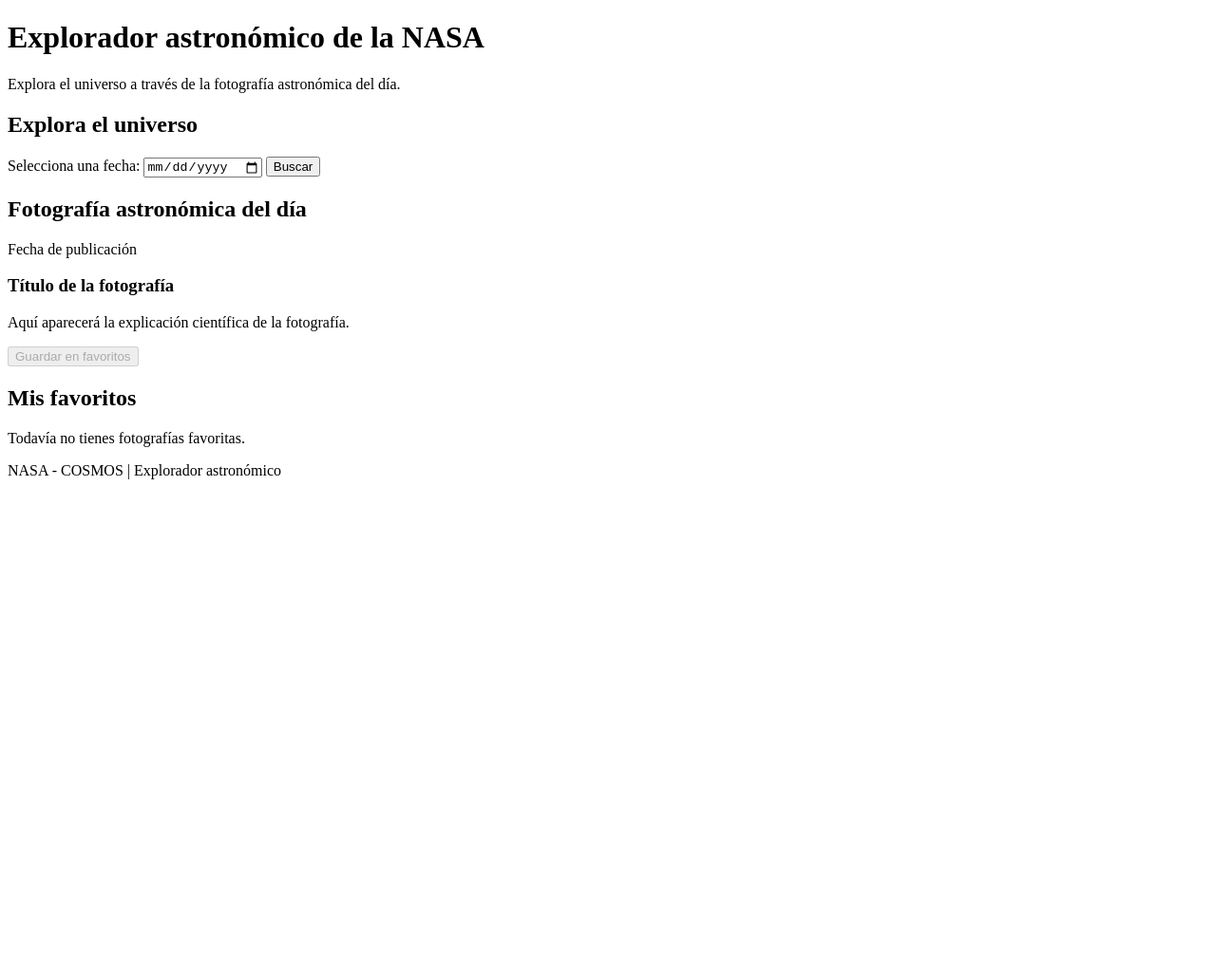
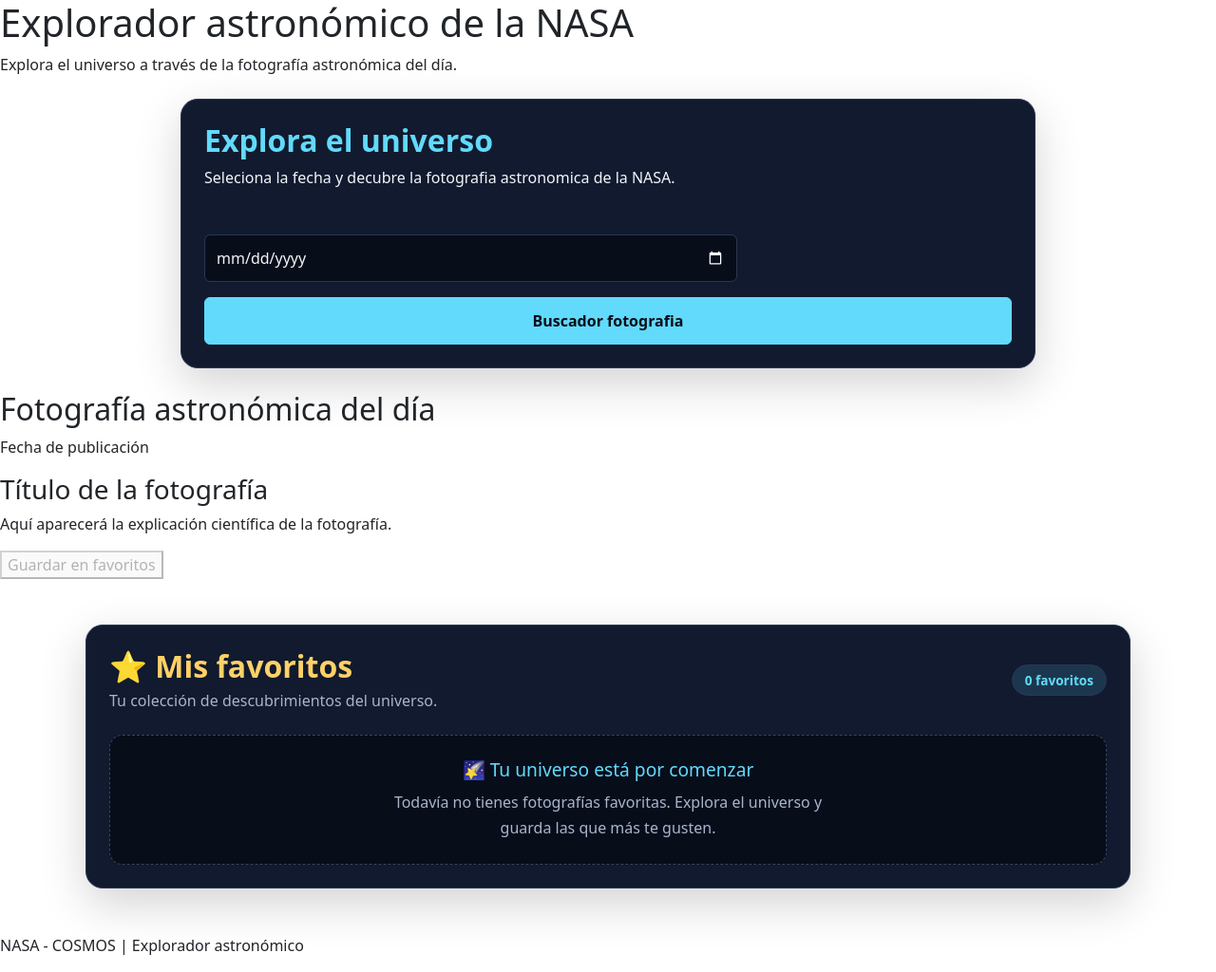
Before and after one commit to SantiagoLopez630/LAB_-Using_NPM, a website: page index.html in a window 1280 px wide. Shown: the whole page at 95% size. Before the commit the page ends 800 px from the top, so only its background shows below. Drawn offline with nearby package versions, Linux system fonts and the light colour scheme; files whose address does not match are found by name.

Commit message:
creacion e interfaz de buscador y favoritos

```diff
--- /dev/null
+++ b/css/styles.css
@@ -0,0 +1,171 @@
+:root {
+    --fondo: #080d1a;
+    --panel: #111a2e;
+    --panel-secundario: #19243b;
+    --primario: #61dafb;
+    --texto: #f1f5f9;
+    --texto-secundario: #a8b5cc;
+    --borde: #293752;
+    --favorito: #ffd166;
+    --error: #ff6b6b;
+}
+
+/* BUSCADOR CON BOOTSTRAP */
+
+#buscador {
+    max-width: 900px;
+    padding: 0;
+}
+
+.buscador-card {
+    background: #111a2e;
+    border: 1px solid #293752;
+    border-radius: 18px;
+    color: #f1f5f9;
+}
+
+.buscador-card h2 {
+    color: #61dafb;
+    font-weight: 700;
+}
+
+.buscador-card .text-secondary {
+    color: #a8b5cc !important;
+}
+
+.buscador-card .form-label {
+    color: #f1f5f9;
+    font-weight: 600;
+}
+
+.buscador-card .form-control {
+    background-color: #080d1a;
+    color: #f1f5f9;
+    border: 1px solid #293752;
+    padding: 12px;
+}
+
+.buscador-card .form-control:focus {
+    border-color: #61dafb;
+    box-shadow: 0 0 0 0.2rem rgba(97, 218, 251, 0.2);
+}
+
+.buscador-card input[type="date"]::-webkit-calendar-picker-indicator {
+    cursor: pointer;
+    filter: invert(1);
+}
+
+.buscador-card .btn-primary {
+    background-color: #61dafb;
+    border-color: #61dafb;
+    color: #080d1a;
+    font-weight: 700;
+    padding: 12px;
+    transition: 0.2s ease;
+}
+
+.buscador-card .btn-primary:hover {
+    background-color: #39bde3;
+    border-color: #39bde3;
+    transform: translateY(-2px);
+}
+
+#mensaje {
+    color: #ffd166;
+}
+
+/* SECCIÓN DE FAVORITOS */
+
+#favoritos {
+    max-width: 1100px;
+    padding: 0;
+}
+
+.favoritos-card {
+    background: #111a2e;
+    color: #f1f5f9;
+    border: 1px solid #293752;
+    border-radius: 18px;
+}
+
+.favoritos-card h2 {
+    color: #ffd166;
+    font-weight: 700;
+}
+
+.favoritos-descripcion {
+    color: #a8b5cc;
+}
+
+#contador-favoritos {
+    background: rgba(97, 218, 251, 0.15);
+    color: #61dafb;
+    border: 1px solid #293752;
+    padding: 9px 13px;
+    font-size: 0.85rem;
+}
+
+.favoritos-vacio {
+    background: #080d1a;
+    border: 1px dashed #354563;
+    border-radius: 14px;
+}
+
+.icono-vacio {
+    font-size: 3rem;
+    margin-bottom: 10px;
+}
+
+.favoritos-vacio h3 {
+    color: #61dafb;
+    font-size: 1.2rem;
+}
+
+.favoritos-vacio p {
+    color: #a8b5cc;
+    max-width: 500px;
+    margin: 10px auto 0;
+    line-height: 1.7;
+}
+
+.lista-favoritos {
+    display: grid;
+    gap: 12px;
+    border: none;
+}
+
+/* Cada favorito que cree JavaScript */
+
+.lista-favoritos .list-group-item {
+    background: #19243b;
+    color: #f1f5f9;
+    border: 1px solid #293752;
+    border-radius: 10px;
+    padding: 16px;
+    margin-top: 0;
+}
+
+.lista-favoritos h3 {
+    color: #61dafb;
+    font-size: 1rem;
+    margin-bottom: 5px;
+}
+
+.lista-favoritos p {
+    color: #a8b5cc;
+    margin-bottom: 10px;
+}
+
+.lista-favoritos button {
+    margin: 4px 5px 4px 0;
+}
+
+@media (max-width: 600px) {
+    .favoritos-card .card-body {
+        padding: 18px !important;
+    }
+
+    #contador-favoritos {
+        margin-top: 5px;
+    }
+}
--- a/index.html
+++ b/index.html
@@ -8,6 +8,8 @@
     <meta charset="UTF-8">
     <meta name="viewport" content="width=device-width, initial-scale=1.0">
     <title>Explorador APOD de la NASA</title>
+    <link href="https://cdn.jsdelivr.net/npm/bootstrap@5.3.3/dist/css/bootstrap.min.css" rel="stylesheet">
+    <link rel="stylesheet" href="css/styles.css">
 </head>
 
 <body>
@@ -21,18 +23,36 @@
     <main>
 
         <!-- BUSCADOR POR FECHA -->
-        <section id="buscador">
-            <h2>Explora el universo</h2>
+<section id="buscador" class="container my-4">
+    <div class="card buscador-card shadow-lg">
+        <div class="card-body p-4">
+            <h2 class="card-title mb-2">Explora el universo</h2>
+            <p class="text-secundary mb-4">
+                Seleciona la fecha y decubre la fotografia astronomica de la NASA.
+            </p>
+            <form id="dorm-busqueda">
+                <div class="row g-3 align-items-end">
+                    <div class="col-12 col-md-8">
+                        <label for="fecha-apod" class="form-label"></label>
+                        <input
+                        type="date"
+                        id="fecha-apod"
+                        class="form-control"
+                        required>
+                    </div>
+                    <div class="col-12 col-m-4">
+                        <button
+                        type="submit"
+                        class="btn btn-primary w-100">
+                        Buscador fotografia
+                    </button>
+                    </div>
+                </div>
+            </form>
+        </div>
+    </div>
+</section>
 
-            <form id="form-busqueda">
-                <label for="fecha-apod">Selecciona una fecha:</label>
-                <input type="date" id="fecha-apod">
-
-                <button type="submit">Buscar</button>
-            </form>
-
-            <p id="mensaje" role="status"></p>
-        </section>
 
         <!-- FOTOGRAFIA ASTRONOMICA -->
         <section id="fotografia">
@@ -59,18 +79,39 @@
         </section>
 
         <!-- FAVORITOS -->
-        <section id="favoritos">
-            <h2>Mis favoritos</h2>
+    <section id="favoritos" class="container my-5">
+        <div class="card favoritos-card shadow-lg">
+            <div class="card-body p-4">
 
-            <p id="mensaje-favoritos">
-                Todavía no tienes fotografías favoritas.
-            </p>
+                <!-- Encabezado de favoritos -->
+                <div class="d-flex flex-wrap justify-content-between align-items-center gap-2 mb-4">
+                    <div>
+                        <h2 class="card-title mb-1">⭐ Mis favoritos</h2>
+                        <p class="favoritos-descripcion mb-0">
+                            Tu colección de descubrimientos del universo.
+                        </p>
+                    </div>
 
-            <ul id="lista-favoritos">
-                <!-- JavaScript agregará los favoritos aquí -->
-            </ul>
+                    <span id="contador-favoritos" class="badge rounded-pill">
+                        0 favoritos
+                    </span>
+                </div>
 
-        </section>
+                <!-- Mensaje inicial -->
+                <div id="mensaje-favoritos" class="favoritos-vacio text-center p-4">
+                    <h3>🌠 Tu universo está por comenzar</h3>
+                    <p>
+                        Todavía no tienes fotografías favoritas.
+                        Explora el universo y guarda las que más te gusten.
+                    </p>
+                </div>
+
+                <!-- Aquí JavaScript agregará los favoritos -->
+                <ul id="lista-favoritos" class="list-group lista-favoritos"></ul>
+
+            </div>
+        </div>
+    </section>
 
     </main>
 
```
Also changed, not shown: styles.css (deleted).
